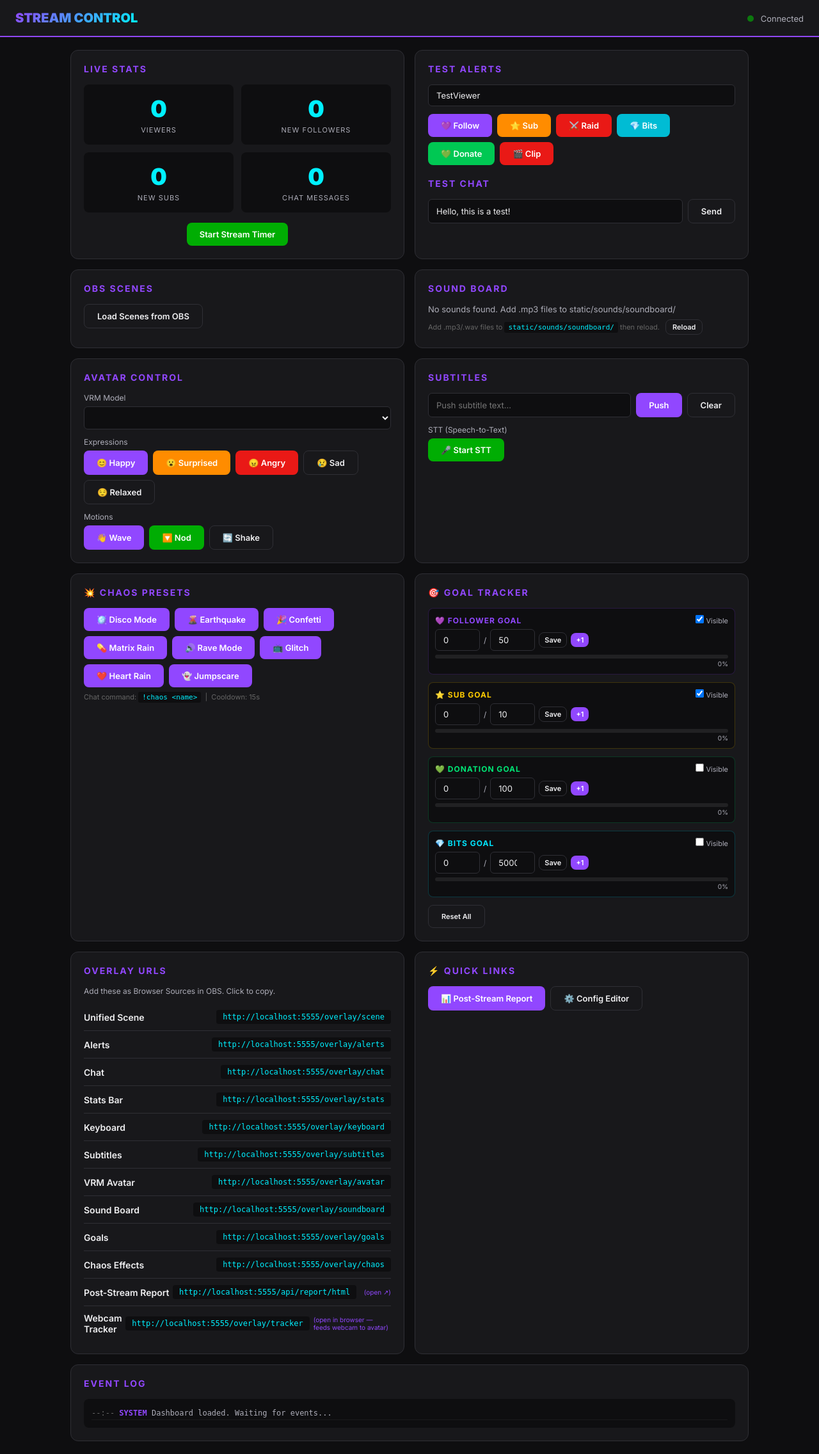
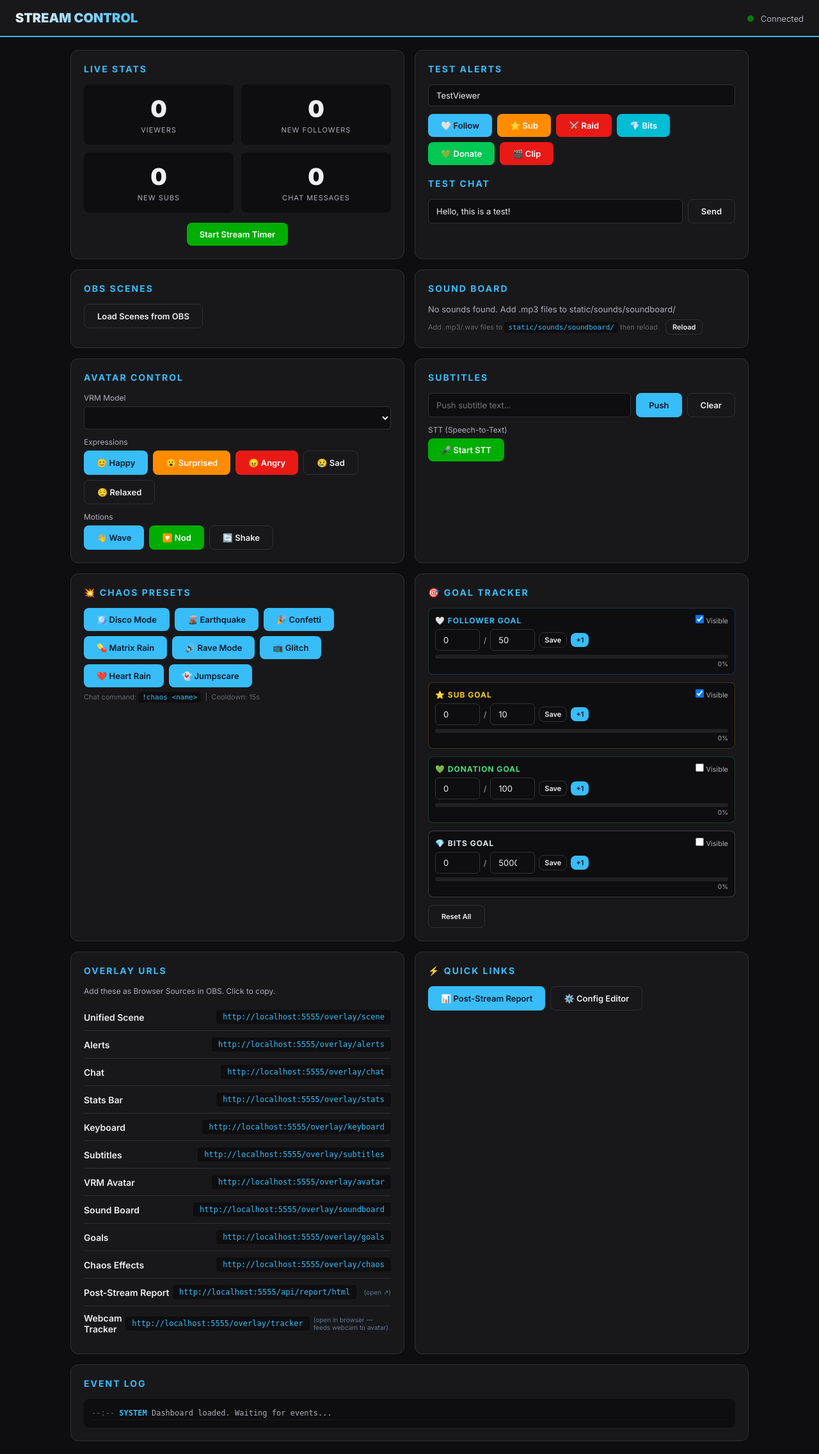
Before and after one commit to lalomorales22/FEBRUARY11, a Flask app: page / in a window 1280 px wide. Shown: the whole page at 64% size. Run offline with Flask 3, Linux system fonts and the light colour scheme; data that the repository does not hold is empty; some libraries are stand-ins or nearby versions.

Commit message:
cant have purple

```diff
--- a/OBS-Overlays/templates/alerts.html
+++ b/OBS-Overlays/templates/alerts.html
@@ -139,7 +139,7 @@
 
     // Icons for each alert type
     const icons = {
-        follow: '💜',
+        follow: '🤍',
         sub: '⭐',
         raid: '⚔️',
         bits: '💎',
@@ -208,7 +208,7 @@
 
     function spawnParticles(parent, type) {
         const colors = {
-            follow: ['#9147ff', '#bf94ff', '#00f0ff'],
+            follow: ['#38bdf8', '#7dd3fc', '#e2e8f0'],
             sub: ['#ffcc00', '#ffe066', '#fff'],
             raid: ['#ff4444', '#ff8888', '#ffcc00'],
             bits: ['#00e5ff', '#64ffda', '#e0f7fa'],
--- a/OBS-Overlays/templates/avatar.html
+++ b/OBS-Overlays/templates/avatar.html
@@ -53,8 +53,8 @@
     #loading-indicator .spinner {
         width: 36px;
         height: 36px;
-        border: 3px solid rgba(145, 71, 255, 0.25);
-        border-top-color: #9147ff;
+        border: 3px solid rgba(56, 189, 248, 0.25);
+        border-top-color: #38bdf8;
         border-radius: 50%;
         animation: spin 0.8s linear infinite;
         margin: 0 auto 12px;
--- a/OBS-Overlays/templates/chaos.html
+++ b/OBS-Overlays/templates/chaos.html
@@ -27,7 +27,7 @@
         left: 50%;
         transform: translateX(-50%);
         background: rgba(0,0,0,0.8);
-        border: 2px solid #9147ff;
+        border: 2px solid #38bdf8;
         border-radius: 12px;
         padding: 12px 28px;
         font-size: 20px;
--- a/OBS-Overlays/templates/chat.html
+++ b/OBS-Overlays/templates/chat.html
@@ -76,7 +76,7 @@
     }
 
     .badge.sub {
-        background: #9147ff;
+        background: #38bdf8;
         color: #fff;
     }
 
@@ -125,7 +125,7 @@
     function addMessage(data) {
         const el = document.createElement('div');
         el.className = 'chat-msg';
-        el.style.setProperty('--user-color', data.color || '#9147ff');
+        el.style.setProperty('--user-color', data.color || '#38bdf8');
 
         // Build badges
         let badges = '';
--- a/OBS-Overlays/templates/dashboard.html
+++ b/OBS-Overlays/templates/dashboard.html
@@ -18,7 +18,7 @@
     /* === HEADER === */
     header {
         background: #18181b;
-        border-bottom: 2px solid #9147ff;
+        border-bottom: 2px solid #38bdf8;
         padding: 16px 24px;
         display: flex;
         justify-content: space-between;
@@ -28,7 +28,7 @@
     header h1 {
         font-size: 20px;
         font-weight: 900;
-        background: linear-gradient(135deg, #9147ff, #00f0ff);
+        background: linear-gradient(135deg, #f0f0f0, #38bdf8);
         -webkit-background-clip: text;
         -webkit-text-fill-color: transparent;
     }
@@ -72,7 +72,7 @@
         font-size: 14px;
         text-transform: uppercase;
         letter-spacing: 2px;
-        color: #9147ff;
+        color: #38bdf8;
         margin-bottom: 16px;
     }
 
@@ -93,7 +93,7 @@
     .stat-card .number {
         font-size: 36px;
         font-weight: 900;
-        color: #00f0ff;
+        color: #f0f0f0;
     }
 
     .stat-card .label {
@@ -123,10 +123,10 @@
     .btn:active { transform: translateY(0); }
 
     .btn-primary {
-        background: #9147ff;
-        color: #fff;
+        background: #38bdf8;
+        color: #0f172a;
     }
-    .btn-primary:hover { background: #a970ff; }
+    .btn-primary:hover { background: #7dd3fc; }
 
     .btn-success {
         background: #00ad03;
@@ -148,7 +148,7 @@
         border: 1px solid #2f2f35;
         color: #efeff1;
     }
-    .btn-ghost:hover { border-color: #9147ff; }
+    .btn-ghost:hover { border-color: #38bdf8; }
 
     .btn-group {
         display: flex;
@@ -176,12 +176,12 @@
         padding: 4px 10px;
         border-radius: 4px;
         font-size: 12px;
-        color: #00f0ff;
+        color: #38bdf8;
         cursor: pointer;
     }
 
     .overlay-links code:hover {
-        background: #1a1a2e;
+        background: #1e293b;
     }
 
     .overlay-label {
@@ -207,7 +207,7 @@
     }
 
     .log-time { color: #666; }
-    .log-type { color: #9147ff; font-weight: 600; }
+    .log-type { color: #38bdf8; font-weight: 600; }
 
     /* === FULL WIDTH CARD === */
     .full-width { grid-column: 1 / -1; }
@@ -225,7 +225,7 @@
 
     input:focus, select:focus {
         outline: none;
-        border-color: #9147ff;
+        border-color: #38bdf8;
     }
 
     .input-row {
@@ -281,7 +281,7 @@
             <input type="text" id="test-username" placeholder="Username" value="TestViewer">
         </div>
         <div class="btn-group">
-            <button class="btn btn-primary" onclick="testAlert('follow')">💜 Follow</button>
+            <button class="btn btn-primary" onclick="testAlert('follow')">🤍 Follow</button>
             <button class="btn btn-warning" onclick="testAlert('sub')">⭐ Sub</button>
             <button class="btn btn-danger" onclick="testAlert('raid')">⚔️ Raid</button>
             <button class="btn" style="background:#00bcd4;color:#fff" onclick="testAlert('bits', {amount: 500})">💎 Bits</button>
@@ -311,7 +311,7 @@
             <span style="color:#adadb8; font-size:13px;">Loading sounds...</span>
         </div>
         <p style="font-size:11px; color:#666; margin-top:8px;">
-            Add .mp3/.wav files to <code style="background:#0e0e10;padding:2px 6px;border-radius:3px;color:#00f0ff;">static/sounds/soundboard/</code> then reload.
+            Add .mp3/.wav files to <code style="background:#0e0e10;padding:2px 6px;border-radius:3px;color:#38bdf8;">static/sounds/soundboard/</code> then reload.
             <button class="btn btn-ghost" style="padding:4px 10px; font-size:11px; margin-left:6px;" onclick="reloadSounds()">Reload</button>
         </p>
     </div>
@@ -370,7 +370,7 @@
             <span style="color:#adadb8; font-size:13px;">Loading presets...</span>
         </div>
         <p style="font-size:11px; color:#666; margin-top:8px;">
-            Chat command: <code style="background:#0e0e10;padding:2px 6px;border-radius:3px;color:#00f0ff;">!chaos &lt;name&gt;</code>
+            Chat command: <code style="background:#0e0e10;padding:2px 6px;border-radius:3px;color:#38bdf8;">!chaos &lt;name&gt;</code>
             &nbsp;|&nbsp; Cooldown: 15s
         </p>
     </div>
@@ -436,12 +436,12 @@
             <li>
                 <span class="overlay-label">Post-Stream Report</span>
                 <code onclick="copyUrl(this)">http://localhost:{{ config.SERVER_PORT }}/api/report/html</code>
-                <a href="/api/report/html" target="_blank" style="font-size:10px; color:#9147ff; margin-left:6px; text-decoration:none;">(open ↗)</a>
+                <a href="/api/report/html" target="_blank" style="font-size:10px; color:#64748b; margin-left:6px; text-decoration:none;">(open ↗)</a>
             </li>
             <li>
                 <span class="overlay-label">Webcam Tracker</span>
                 <code onclick="copyUrl(this)">http://localhost:{{ config.SERVER_PORT }}/overlay/tracker</code>
-                <span style="font-size:10px; color:#9147ff; margin-left:6px;">(open in browser — feeds webcam to avatar)</span>
+                <span style="font-size:10px; color:#64748b; margin-left:6px;">(open in browser — feeds webcam to avatar)</span>
             </li>
         </ul>
     </div>
@@ -804,8 +804,8 @@
     }
 
     // === GOAL TRACKER ===
-    const goalIcons = { followers: '💜', subs: '⭐', donations: '💚', bits: '💎' };
-    const goalColors = { followers: '#9147ff', subs: '#ffcc00', donations: '#00e676', bits: '#00e5ff' };
+    const goalIcons = { followers: '🤍', subs: '⭐', donations: '💚', bits: '💎' };
+    const goalColors = { followers: '#38bdf8', subs: '#facc15', donations: '#4ade80', bits: '#e2e8f0' };
 
     function loadGoals() {
         fetch('/api/goals')
@@ -825,7 +825,7 @@
         panel.innerHTML = '';
         goals.forEach(g => {
             const pct = g.target > 0 ? Math.min(100, (g.current / g.target) * 100) : 0;
-            const color = goalColors[g.type] || '#9147ff';
+            const color = goalColors[g.type] || '#38bdf8';
             const icon = goalIcons[g.type] || '🎯';
             const div = document.createElement('div');
             div.style.cssText = 'margin-bottom:12px; padding:10px; background:#0e0e10; border-radius:8px; border:1px solid ' + color + '33;';
--- a/OBS-Overlays/templates/goals.html
+++ b/OBS-Overlays/templates/goals.html
@@ -55,7 +55,7 @@
         gap: 6px;
     }
 
-    .goal-label.followers { color: #9147ff; }
+    .goal-label.followers { color: #38bdf8; }
     .goal-label.subs { color: #ffcc00; }
     .goal-label.donations { color: #00e676; }
     .goal-label.bits { color: #00e5ff; }
@@ -82,7 +82,7 @@
         position: relative;
     }
 
-    .goal-bar-fill.followers { background: linear-gradient(90deg, #9147ff, #bf94ff); }
+    .goal-bar-fill.followers { background: linear-gradient(90deg, #38bdf8, #7dd3fc); }
     .goal-bar-fill.subs { background: linear-gradient(90deg, #ffcc00, #ffe066); }
     .goal-bar-fill.donations { background: linear-gradient(90deg, #00c853, #69f0ae); }
     .goal-bar-fill.bits { background: linear-gradient(90deg, #00b8d4, #64ffda); }
@@ -120,7 +120,7 @@
     const goalElements = {};
 
     const icons = {
-        followers: '💜',
+        followers: '🤍',
         subs: '⭐',
         donations: '💚',
         bits: '💎',
--- a/OBS-Overlays/templates/stats.html
+++ b/OBS-Overlays/templates/stats.html
@@ -89,7 +89,7 @@
     <div class="stat-divider"></div>
 
     <div class="stat-item">
-        <span class="stat-icon">💜</span>
+        <span class="stat-icon">🤍</span>
         <div>
             <div class="stat-label">Followers</div>
             <div class="stat-value" id="followers">0</div>
```
Also changed, not shown: OBS-Overlays/templates/config_ui.html (+11 -11 lines), OBS-Overlays/templates/report.html (+14 -14 lines), OBS-Overlays/templates/scene.html (+14 -14 lines), OBS-Overlays/templates/soundboard.html (+4 -4 lines), OBS-Overlays/templates/tracker.html (+4 -4 lines).
